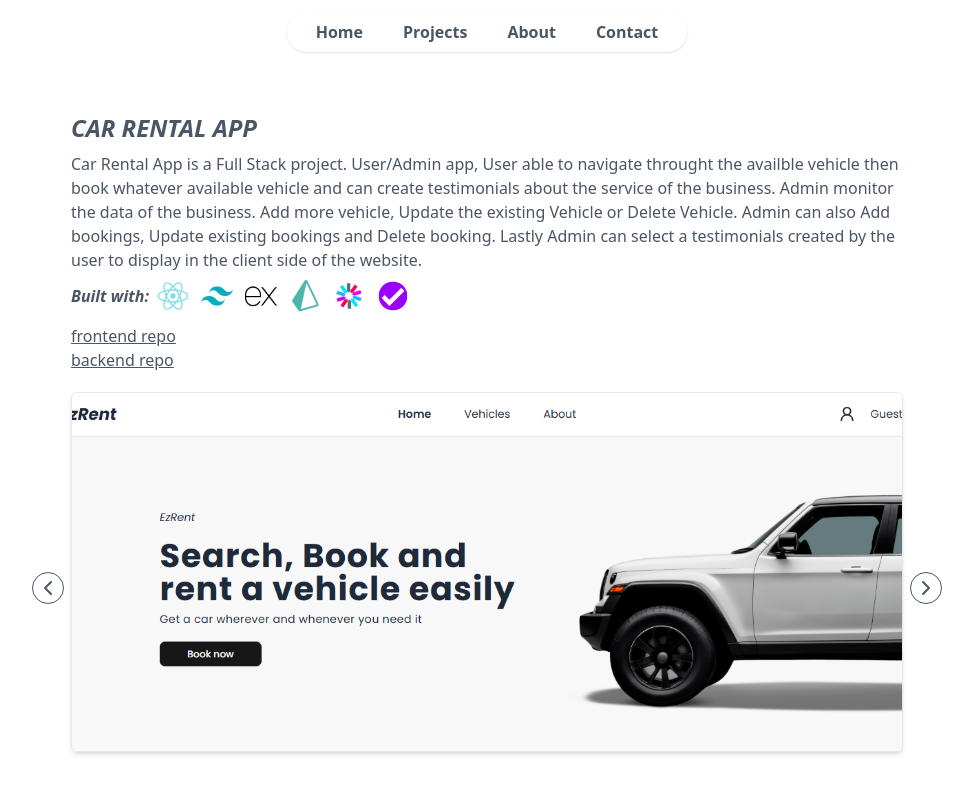
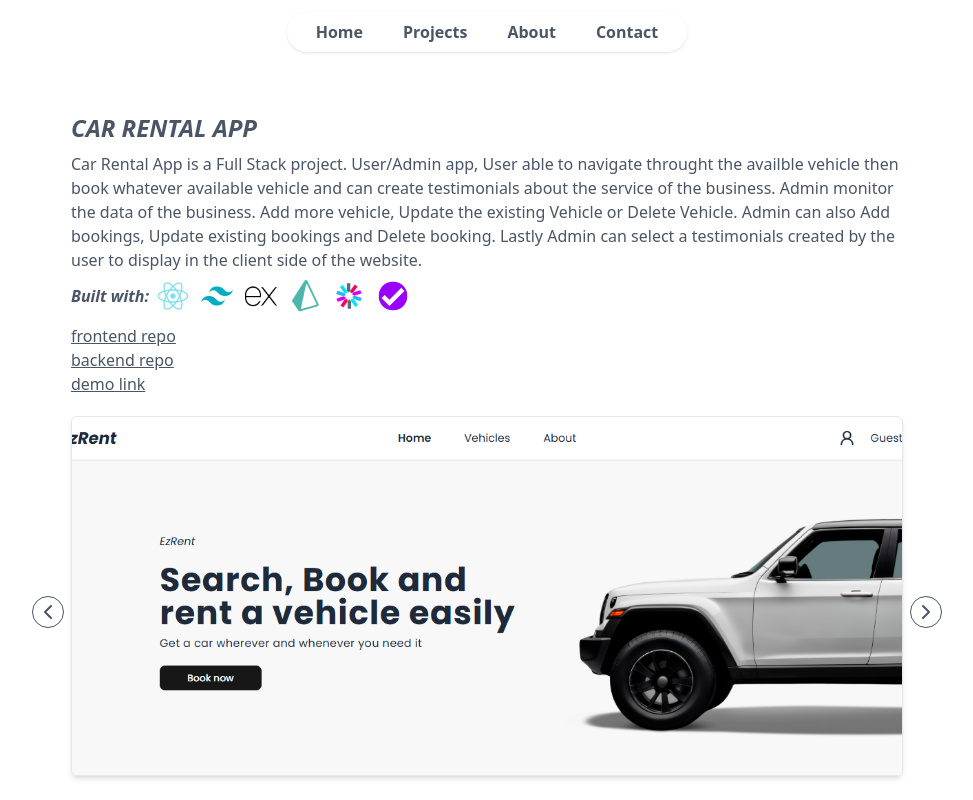
Before and after one commit to bartue-dev/portfolio-GUI, a React (Vite) app: page /projects/1 in a window 1280 px wide. Shown: the top 800 px of the page, without its empty margins (153-1126 px from the left). Built offline with nearby package versions, Linux system fonts and the light colour scheme.

Commit message:
Added a demo link

```diff
--- a/src/data/data.ts
+++ b/src/data/data.ts
@@ -50,7 +50,8 @@ export const projects: ProjectTypes[] = [
         "car-rental-10.PNG",
         "car-rental-11.PNG",
         "car-rental-12.PNG",
-      ]
+      ],
+      demo: {link: "https://youtu.be/JHsz0zbWNy4"}
     },
     {
       id: 2,
```
